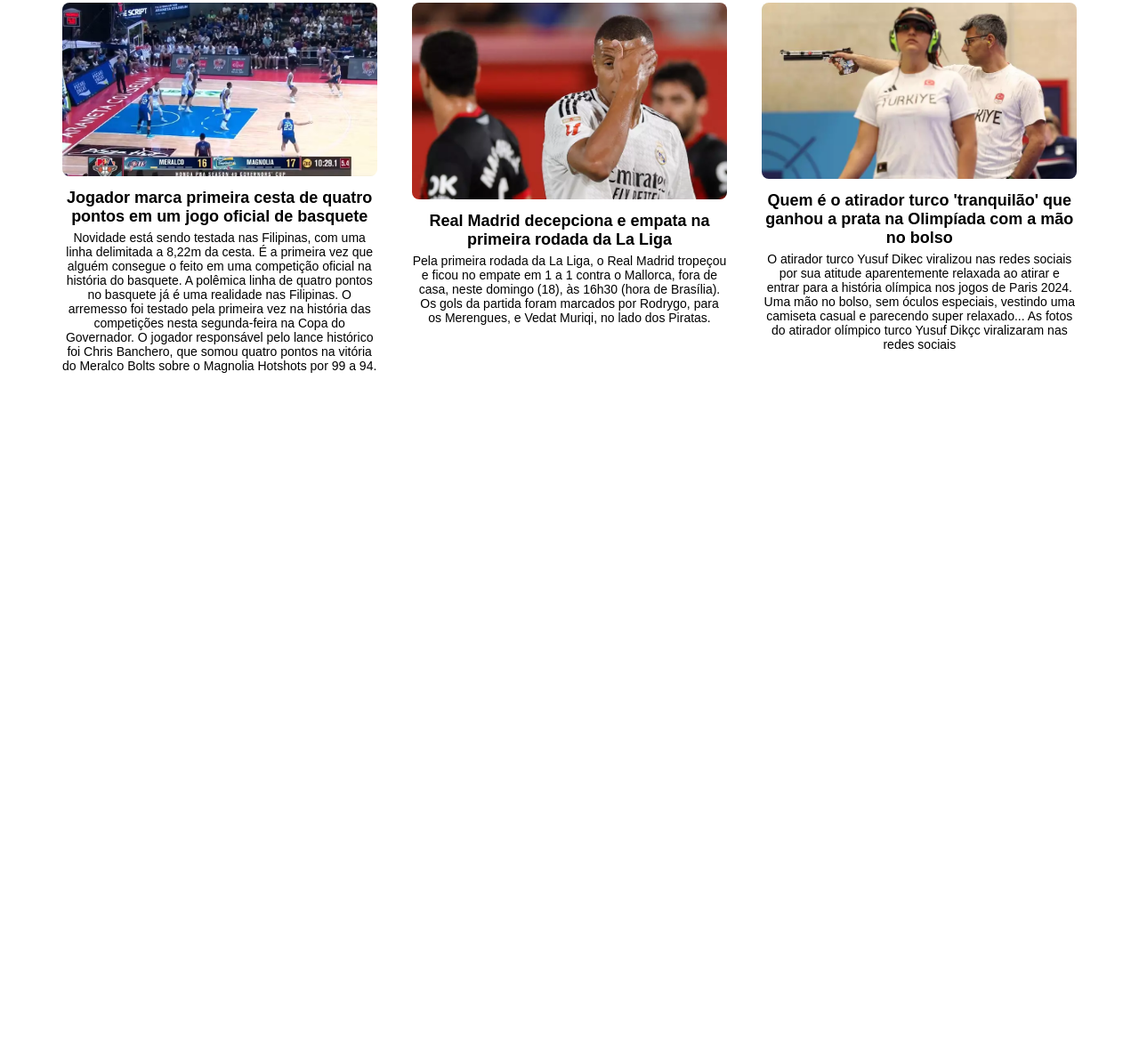
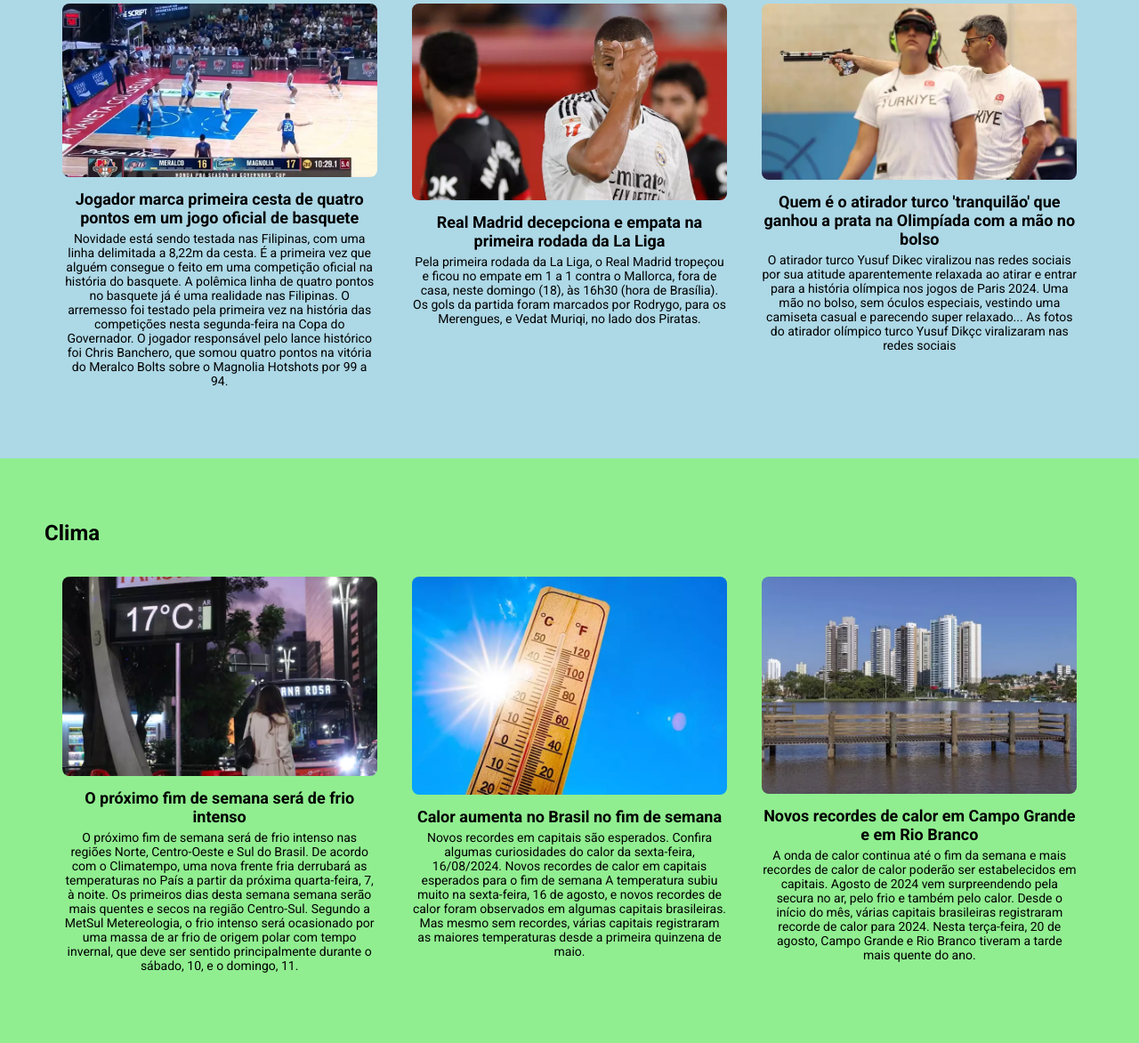
Before and after one commit to kingmancha/projeto_world_news, a plain HTML site: page index.html in a window 1280 px wide. Shown: the part 915-2087 px from the top of the page at 89% size. Before the commit the page ends 1413 px from the top, so only its background shows below. Drawn offline with Linux system fonts and the light colour scheme.

Commit message:
impletação

```diff
--- a/index.html
+++ b/index.html
@@ -5,6 +5,9 @@
     <meta charset="UTF-8">
     <meta name="viewport" content="width=device-width, initial-scale=1.0">
     <title>World news</title>
+    <link rel="preconnect" href="https://fonts.googleapis.com">
+    <link rel="preconnect" href="https://fonts.gstatic.com" crossorigin>
+    <link href="https://fonts.googleapis.com/css2?family=Roboto:wght@400;700;900&display=swap" rel="stylesheet">
     <link rel="stylesheet" href="main.css">
 </head>
 
@@ -59,10 +62,9 @@
                     </p>
                 </div>
             </div>
-
         </section>
 
-        <section id="#esportes" class="Esportes">
+        <section id="#esportes" class="esportes">
             <h2>Esportes</h2>
             <div class="noticias-container">
                 <div class="noticia-item">
@@ -100,7 +102,53 @@
             </div>
         </section>
 
+        <section id="clima" class="clima">
+            <h2>Clima</h2>
+            <div class="noticias-container">
+                <div class="noticia-item">
+                    <img src="img/tempo/frio.webp" alt="Frio">
+                    <h3>O próximo fim de semana será de frio intenso</h3>
+                    <p>
+                        O próximo fim de semana será de frio intenso nas regiões Norte, Centro-Oeste e Sul do Brasil. De
+                        acordo com o Climatempo, uma nova frente fria derrubará as temperaturas no País a partir da
+                        próxima quarta-feira, 7, à noite.
+                        Os primeiros dias desta semana semana serão mais quentes e secos na região Centro-Sul. Segundo a
+                        MetSul Metereologia, o frio intenso será ocasionado por uma massa de ar frio de origem polar com
+                        tempo invernal, que deve ser sentido principalmente durante o sábado, 10, e o domingo, 11.
+                    </p>
+                </div>
+                <div class="noticia-item">
+                    <img src="img/tempo/calor.webp" alt="Calor">
+                    <h3>Calor aumenta no Brasil no fim de semana</h3>
+                    <p>
+                        Novos recordes em capitais são esperados. Confira algumas curiosidades do calor da sexta-feira,
+                        16/08/2024.
+                        Novos recordes de calor em capitais esperados para o fim de semana
+                        A temperatura subiu muito na sexta-feira, 16 de agosto, e novos recordes de calor foram
+                        observados em algumas capitais brasileiras. Mas mesmo sem recordes, várias capitais registraram
+                        as maiores temperaturas desde a primeira quinzena de maio.
+                    </p>
+                </div>
+                <div class="noticia-item">
+                    <img src="img/tempo/campo_grande.webp" alt="Campo_Grande">
+                    <h3>Novos recordes de calor em Campo Grande e em Rio Branco</h3>
+                    <p>
+                        A onda de calor continua até o fim da semana e mais recordes de calor de calor poderão ser
+                        estabelecidos em capitais.
+                        Agosto de 2024 vem surpreendendo pela secura no ar, pelo frio e também pelo calor. Desde o
+                        início do mês, várias capitais brasileiras registraram recorde de calor para 2024. Nesta
+                        terça-feira, 20 de agosto, Campo Grande e Rio Branco tiveram a tarde mais quente do ano.
+                    </p>
+                </div>
+            </div>
+        </section>
     </main>
+
+    <footer>
+        <p id="current-year"></p>
+    </footer>
+
+    <script src="main.js"></script>
 </body>
 
 </html>
--- a/main.css
+++ b/main.css
@@ -1,13 +1,14 @@
 body {
-    font-family: Arial, sans-serif;
+    font-family: "Roboto", system-ui;
     margin: 0;
     padding: 0;
 }
 
 header {
-    background-color: rgb(8, 87, 161);
+    background-color: rgb(25, 32, 37);
     padding: 10px 0;
 }
+
 
 nav ul {
     list-style: none;
@@ -76,5 +77,23 @@ section {
 }
 
 .noticias-mundo {
-    background-color: rgb(180, 171, 171);
+    background-color: #c4ca6d ;
 }
+
+.esportes {
+    background-color: #add8e6;
+}
+
+.clima {
+    background-color: #90ee90;
+}
+
+footer {
+    text-align: center;
+    padding: 20px;
+    background-color: #333;
+    color: white;
+    position: fixed;
+    bottom: 0;
+    width: 100%;
+}
```
Also changed, not shown: img/tempo/calor.webp (added), img/tempo/campo_grande.webp (added).
